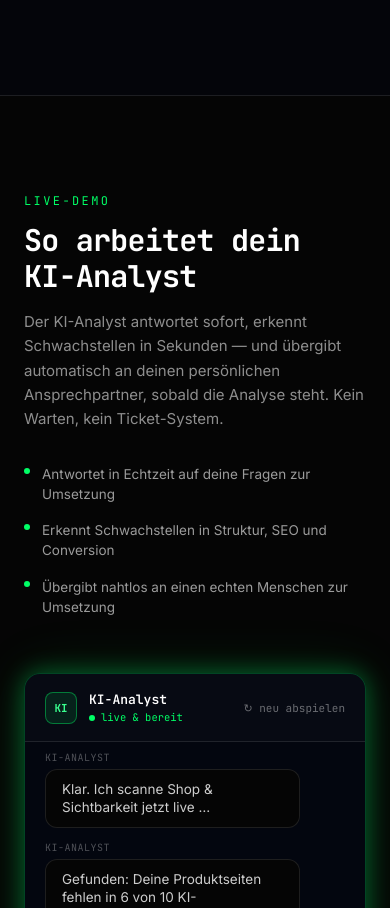
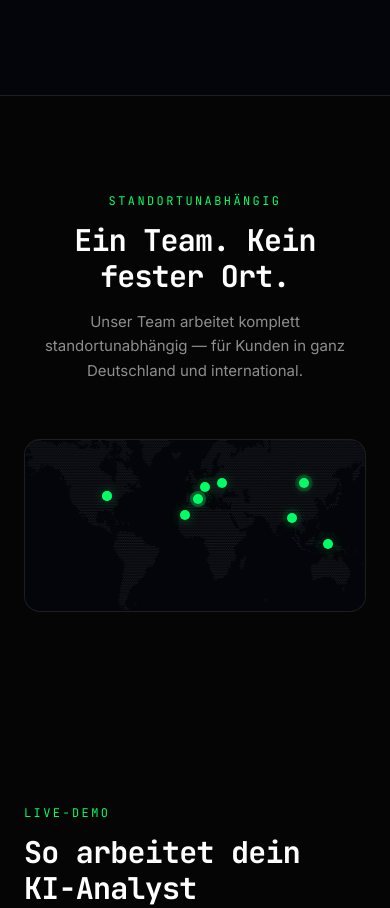
Before and after one commit to jan-jaeger/online-agency-ai, a Next.js app: page / in a window 390 px wide. Shown: the part 4816-5724 px from the top of the page. Built offline with nearby package versions, Linux system fonts and the light colour scheme.

Commit message:
Weltkarte hinzugefügt (springende Punkte) + Reihenfolge angepasst

```diff
--- a/app/page.tsx
+++ b/app/page.tsx
@@ -1,4 +1,5 @@
 import Hero from "@/components/Hero";
+import LocationsMap from "@/components/LocationsMap";
 import LiveAnalyzerSection from "@/components/LiveAnalyzerSection";
 import ComparisonMatrix from "@/components/ComparisonMatrix";
 import FunnelSection from "@/components/FunnelSection";
@@ -12,6 +13,7 @@ export default function Home() {
       <LiveAnalyzerSection />
       <ComparisonMatrix />
       <FunnelSection />
+      <LocationsMap />
       <ChatDemoSection />
       <FAQ />
     </main>
--- /dev/null
+++ b/components/LocationsMap.tsx
@@ -0,0 +1,69 @@
+/**
+ * Rein dekorative Punkte, verteilt über mehrere Kontinente — sollen NICHT
+ * als Behauptung "wir haben hier ein Büro" gelesen werden, sondern einfach
+ * die "wir arbeiten global" -Atmosphäre erzeugen. Deshalb bewusst ohne
+ * Städtenamen/Labels und ohne Verlinkung zu echten Standort-Daten.
+ * Positionen sind grobe %-Koordinaten auf public/world-map-dots.webp.
+ */
+const PULSE_POINTS: { x: number; y: number; delay: number }[] = [
+  { x: 52.8, y: 27.7, delay: 0 }, // Mitteleuropa
+  { x: 50.8, y: 34.6, delay: 0.6 }, // Mittelmeerraum
+  { x: 47, y: 44, delay: 1.2 }, // Naher Osten
+  { x: 24, y: 33, delay: 1.8 }, // Ostküste USA
+  { x: 78.5, y: 46, delay: 0.3 }, // Südostasien
+  { x: 82, y: 25, delay: 1.5 }, // Ostasien
+  { x: 58, y: 25, delay: 0.9 }, // Nordeuropa
+  { x: 89, y: 61, delay: 2.1 }, // Australien
+];
+
+export default function LocationsMap() {
+  return (
+    <section className="relative py-24 sm:py-32">
+      <div className="mx-auto max-w-7xl px-6 lg:px-8">
+        <div className="mx-auto max-w-2xl text-center">
+          <p className="font-mono text-[12px] uppercase tracking-[0.2em] text-signal-500">
+            Standortunabhängig
+          </p>
+          <h2 className="mt-3 font-mono text-3xl font-bold tracking-tight text-white sm:text-4xl">
+            Ein Team. Kein fester Ort.
+          </h2>
+          <p className="mt-4 text-[15px] leading-relaxed text-white/55">
+            Unser Team arbeitet komplett standortunabhängig — für Kunden in
+            ganz Deutschland und international.
+          </p>
+        </div>
+
+        <div
+          data-cursor-hover
+          className="relative mx-auto mt-14 aspect-[1400/707] w-full max-w-5xl overflow-hidden rounded-2xl border border-white/10 bg-void-950/40"
+        >
+          {/* Gepunktete Weltkarte als Hintergrundgrafik */}
+          <img
+            src="/world-map-dots.webp"
+            alt=""
+            aria-hidden="true"
+            className="absolute inset-0 h-full w-full object-cover"
+          />
+
+          {/* Rein dekorative, pulsierende Punkte verteilt über die Karte */}
+          {PULSE_POINTS.map((point, i) => (
+            <span
+              key={i}
+              aria-hidden="true"
+              className="absolute -translate-x-1/2 -translate-y-1/2"
+              style={{ left: `${point.x}%`, top: `${point.y}%` }}
+            >
+              <span className="relative flex h-2.5 w-2.5">
+                <span
+                  className="absolute inline-flex h-full w-full animate-ping rounded-full bg-signal-500 opacity-75"
+                  style={{ animationDelay: `${point.delay}s` }}
+                />
+                <span className="relative inline-flex h-2.5 w-2.5 rounded-full bg-signal-500 shadow-glow-sm" />
+              </span>
+            </span>
+          ))}
+        </div>
+      </div>
+    </section>
+  );
+}
```
Also changed, not shown: public/world-map-dots.webp (added).
